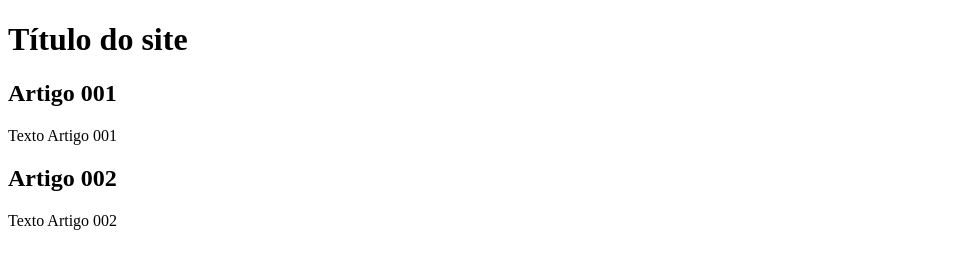
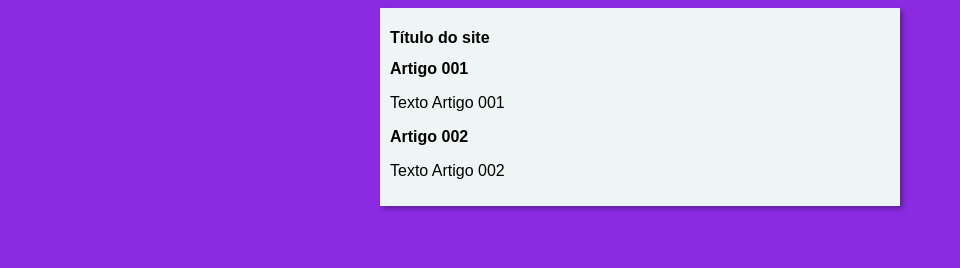
Before and after one commit to okeliel/projeto-site, a plain HTML site: page index.html in a window 1280 px wide. Shown: the whole page, without its empty margins (0-960 px from the left). Drawn offline with Linux system fonts and the light colour scheme.

Commit message:
iniciei o design

```diff
--- /dev/null
+++ b/estilo/style.css
@@ -0,0 +1,18 @@
+* {
+    font-family: Arial, Helvetica, sans-serif;
+
+    font-size: 16px;
+}
+
+body{
+    background-color: blueviolet;
+}
+
+main {
+
+    background-color:rgb(237, 245, 245);
+    width: 500px;
+    margin: auto;
+    padding: 10px;
+    box-shadow: 3px 3px 5px rgba(0, 0, 0, 0.308);
+}
--- a/index.html
+++ b/index.html
@@ -5,6 +5,7 @@
     <meta http-equiv="X-UA-Compatible" content="IE=edge">
     <meta name="viewport" content="width=device-width, initial-scale=1.0">
     <title>projeto-site</title>
+    <link rel="stylesheet" href="estilo/style.css">
 </head>
 <body>
     <main>
```
